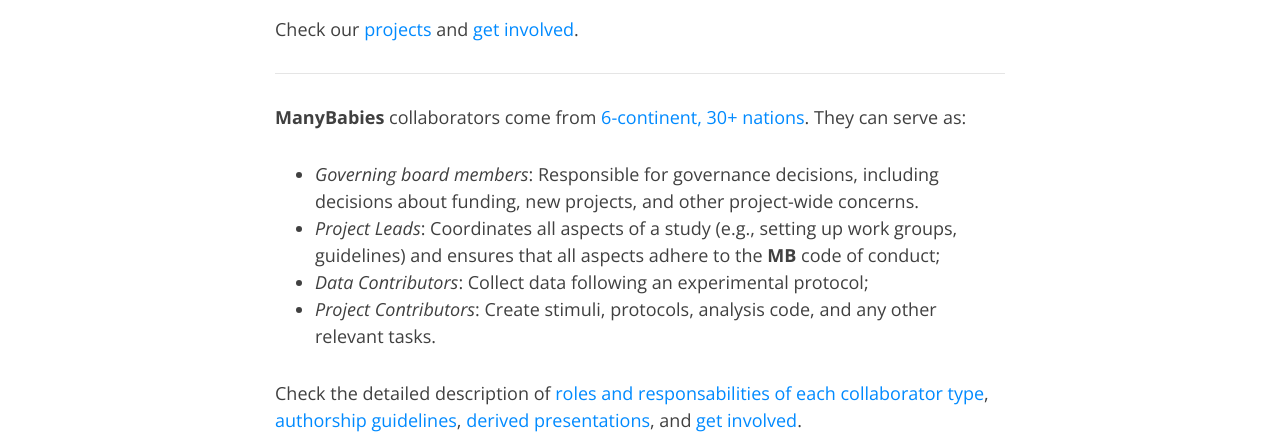
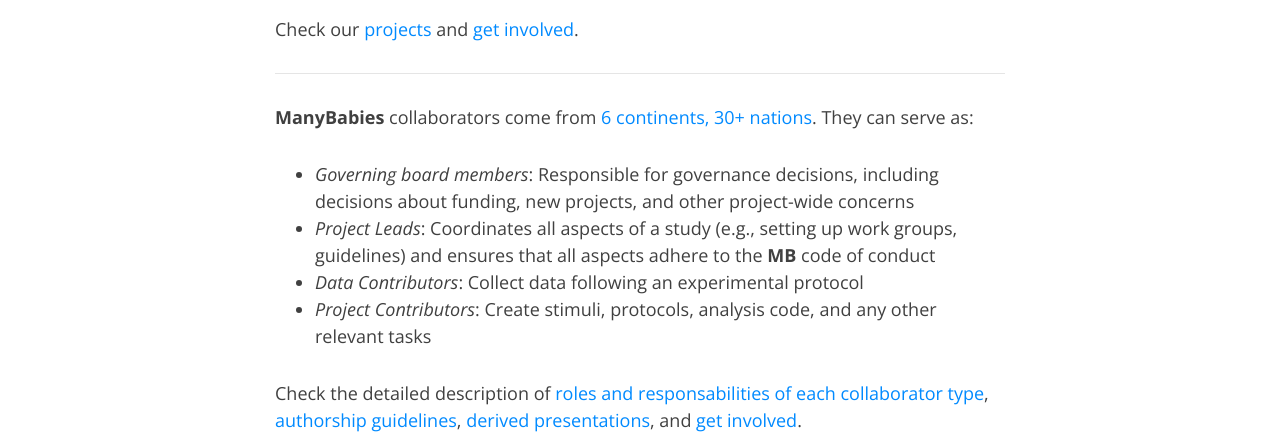
Before and after one commit to manybabies/manybabies.github.io, a Jekyll site: the page built from about.md, in a window 1280 px wide and 900 px high, scrolled down 1589 px. Shown: the part 155-589 px from the top of the window. Built offline with Jekyll 4.4.1, drawn with Linux system fonts in a browser that asks for light colours; nearby versions of some CDN libraries; some web fonts are replaced.

Commit message:
small typo/formatting fixes in about.md

```diff
--- a/about.md
+++ b/about.md
@@ -9,7 +9,7 @@
 - update funding information? MB2 Grant?
 --->
 
-The **ManyBabies** project was [born](https://babieslearninglanguage.blogspot.com/2015/12/the-manybabies-project.html) comitted to Open Science and to the best research practices to test hypotheses about infant development that individual labs could perhaps never adequately test. **MB** collaborative nature implies that all project decisions (e.g., research question, study design, stimulus creation, piloting, data collection, analysis, interpretation of the findings, and writing) are made on a consensus-based approach. We strive for an environment of trust and equality that can engage researchers from a broad spectrum of backgrounds. Learn more about **MB** vision for the role of large-scale collaborations, check [Frank et al. (2017)](https://psyarxiv.com/27b43/) and [Byers-Heinlein et al. (in press)](https://psyarxiv.com/dmhk2/).
+The **ManyBabies** project was [born](https://babieslearninglanguage.blogspot.com/2015/12/the-manybabies-project.html) comitted to Open Science and to the best research practices to test hypotheses about infant development that individual labs could perhaps never adequately test. **MB's** collaborative nature implies that all project decisions (e.g., research question, study design, stimulus creation, piloting, data collection, analysis, interpretation of the findings, and writing) are made on a consensus-based approach. We strive for an environment of trust and equality that can engage researchers from a broad spectrum of backgrounds. Learn more about **MB's** vision for the role of large-scale collaborations, check [Frank et al. (2017)](https://psyarxiv.com/27b43/) and [Byers-Heinlein et al. (in press)](https://psyarxiv.com/dmhk2/).
 
 <!-- Too detailed?
 Infant research usually requires significant human and financial resources and is slow to conduct. These aspects, combined with the pressure to publish at a rapid pace to secure promotions and funding, can render the conduction of large-scale projects unpractical under individual labs contexts.
@@ -46,11 +46,11 @@
 ***
 
 <!-- data from code of conduct -->
-**ManyBabies** collaborators come from [6-continent, 30+ nations](https://rodrigodalben.shinyapps.io/shiny_mb_map/). They can serve as:
-* *Governing board members*: Responsible for governance decisions, including decisions about funding, new projects, and other project-wide concerns.
-* *Project Leads*: Coordinates all aspects of a study (e.g., setting up work groups, guidelines) and ensures that all aspects adhere to the **MB** code of conduct;
-* *Data Contributors*: Collect data following an experimental protocol;
-* *Project Contributors*: Create stimuli, protocols, analysis code, and any other relevant tasks.
+**ManyBabies** collaborators come from [6 continents, 30+ nations](https://rodrigodalben.shinyapps.io/shiny_mb_map/). They can serve as:
+* *Governing board members*: Responsible for governance decisions, including decisions about funding, new projects, and other project-wide concerns
+* *Project Leads*: Coordinates all aspects of a study (e.g., setting up work groups, guidelines) and ensures that all aspects adhere to the **MB** code of conduct
+* *Data Contributors*: Collect data following an experimental protocol
+* *Project Contributors*: Create stimuli, protocols, analysis code, and any other relevant tasks
 
 Check the detailed description of [roles and responsabilities of each collaborator type](https://docs.google.com/document/d/1UYSevbWnBQwd_eaBe1oKkOBX-8sMsBfiPz2kwNp7Ttc/export?format=pdf), [authorship guidelines]({{site.baseurl}}/authorship/), [derived presentations]({{site.baseurl}}/derived_presentations/), and [get involved]({{site.baseurl}}/get_involved/).
 
@@ -68,12 +68,12 @@
 * [Casey Lew-Williams](https://psych.princeton.edu/person/casey-lew-williams) (Princeton University)
 * [Melanie Soderstrom](https://home.cc.umanitoba.ca/~soderstr/) (University of Manitoba)
 
-[E-mail the Governing Board](mailto:manybabies-gb@mailman.stanford.edu).
+|   [E-mail the Governing Board](mailto:manybabies-gb@mailman.stanford.edu).
 
 **Executive Director**:
 * [Heidi Baumgartner](https://www-csli.stanford.edu/people/baumgartner-heidi) (Stanford University)
 
-[E-mail the Executive Director](mailto:manybabies.director@gmail.com).
+|   [E-mail the Executive Director](mailto:manybabies.director@gmail.com).
 
 **Collaborators**:
 For a detailed index of collaborators (+ institutions, countries, studies), check the [**MB** collaborator dashboard](https://rodrigodalben.shinyapps.io/shiny_mb_map/): <video muted autoplay="autoplay" loop="loop" width="768" height="512">
```
